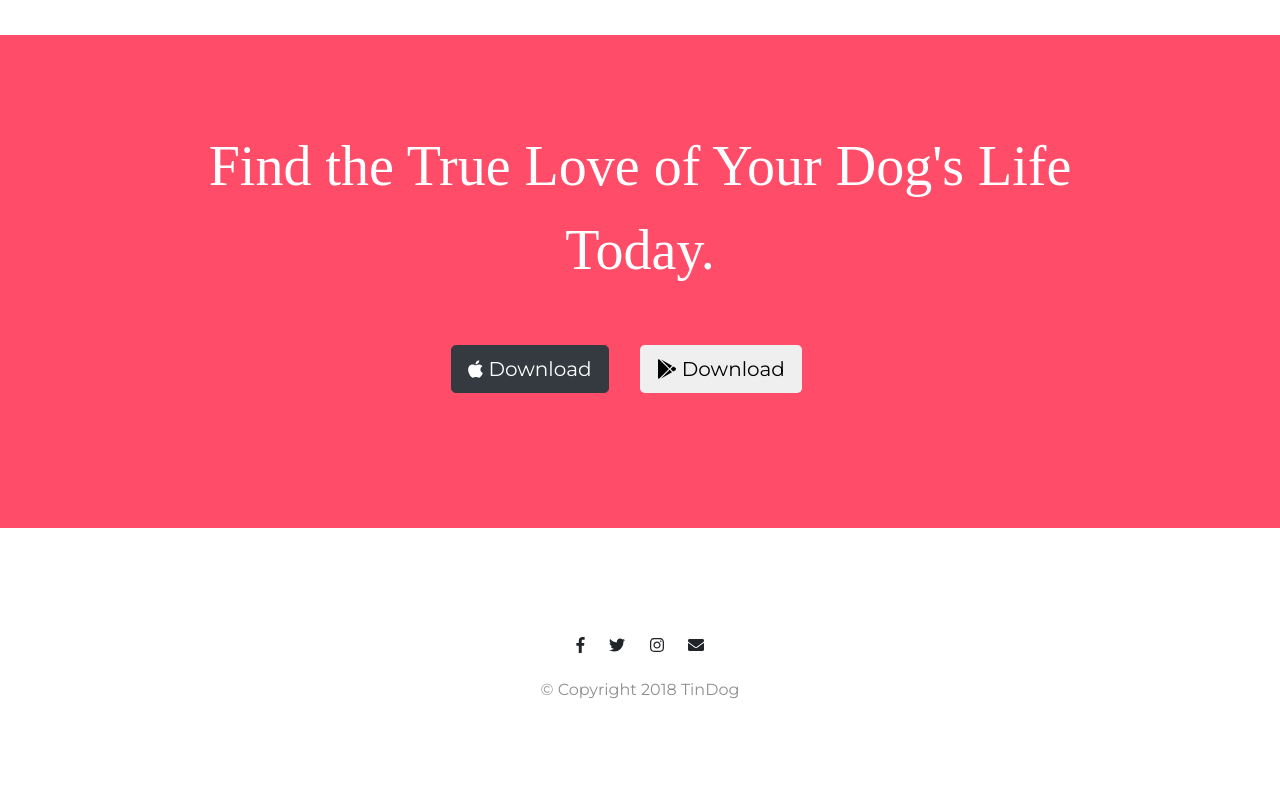
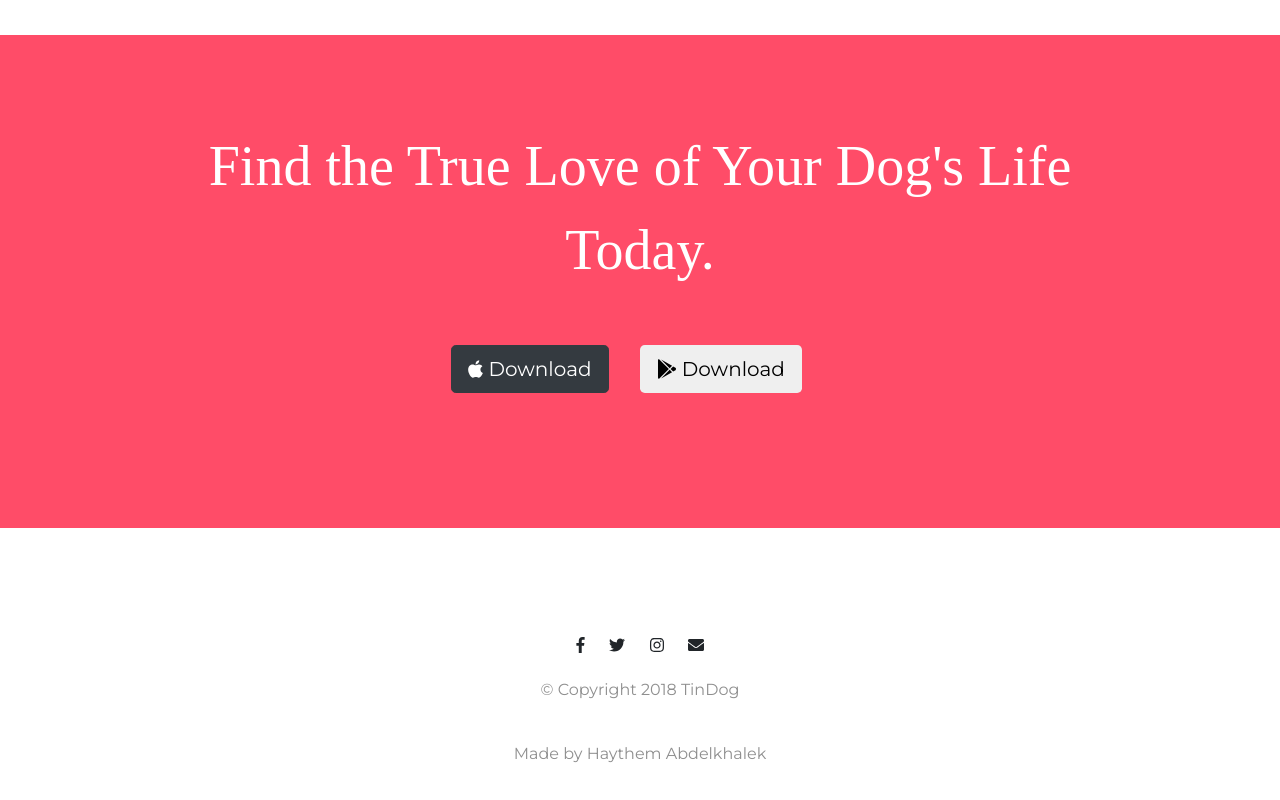
Before and after one commit to Haythem-Abdelkhalek/Tin-Dog, a plain HTML site: page index.html in a window 1280 px wide. Shown: the part 2463-3263 px from the top of the page. Drawn offline with nearby package versions, Linux system fonts and the light colour scheme.

Commit message:
Updated footer

```diff
--- a/index.html
+++ b/index.html
@@ -230,7 +230,8 @@
       <i class="social-icon fab fa-twitter"></i>
       <i class="social-icon fab fa-instagram"></i>
       <i class="social-icon fas fa-envelope"></i>
-      <p>© Copyright 2018 TinDog</p>
+      <p>© Copyright 2018 TinDog</p><br>
+      <p>Made by Haythem Abdelkhalek</p>
     </div>
   </footer>
 
```
